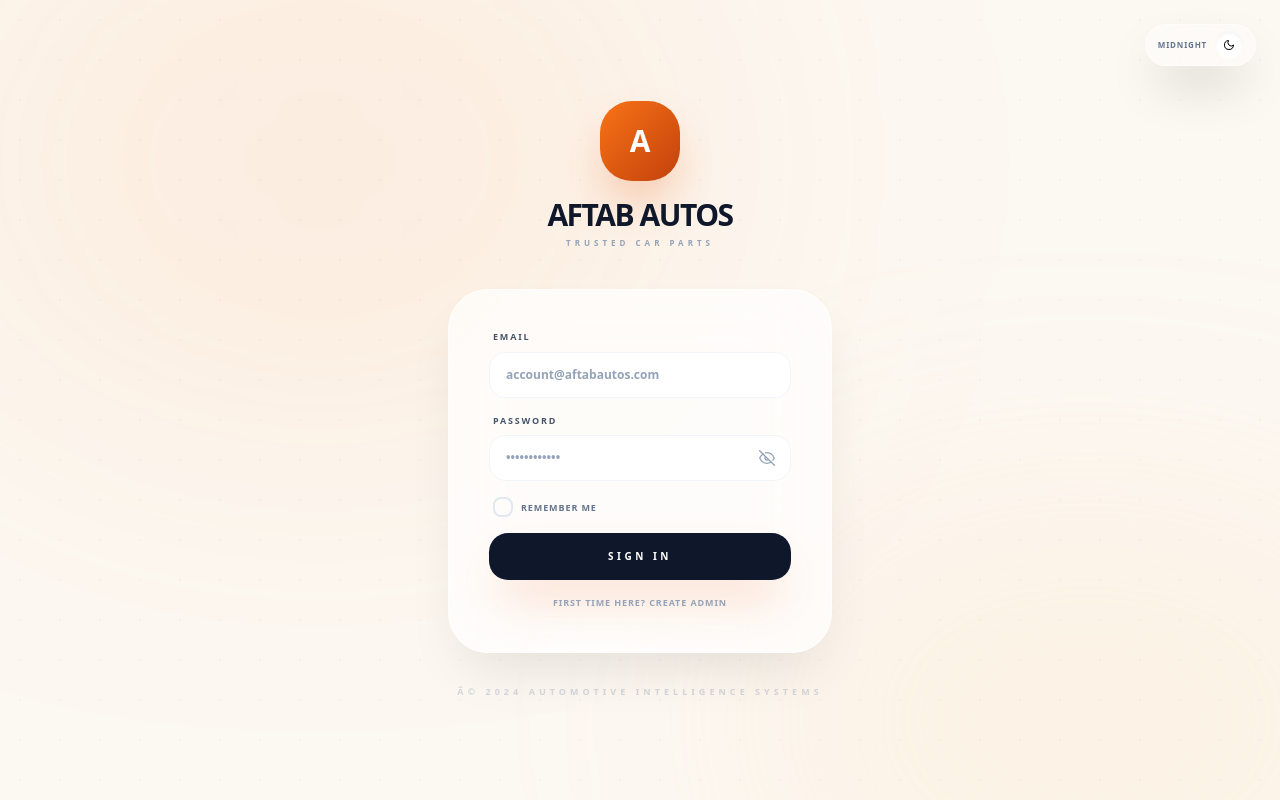
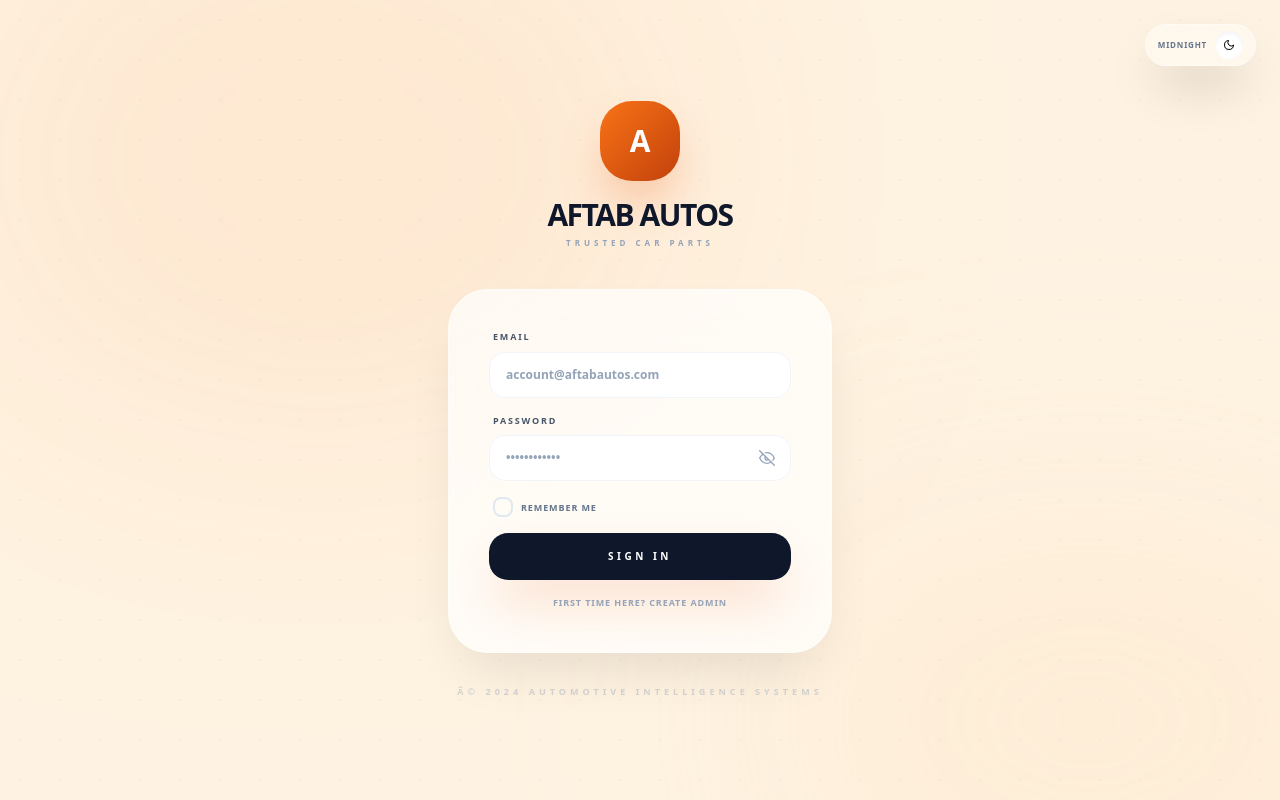
Before and after one commit to aftabjavedaj10-cpu/aftab-autos-erp-backend, a React app in the folder frontend/: page /login in a window 1280 px wide. Built offline with nearby package versions, Linux system fonts and the light colour scheme; the HTML template or start-up script is replaced by a standard one.

Commit message:
Set app background to FEF3E2

```diff
--- a/frontend/src/pages/AcceptInvite.tsx
+++ b/frontend/src/pages/AcceptInvite.tsx
@@ -88,7 +88,7 @@ const AcceptInvite: React.FC = () => {
   };
 
   return (
-    <div className="min-h-screen flex items-center justify-center bg-[#fcf8f2] dark:bg-[#020617] px-4">
+    <div className="min-h-screen flex items-center justify-center bg-[#FEF3E2] dark:bg-[#020617] px-4">
       <div className="w-full max-w-md bg-white/80 dark:bg-slate-900/80 backdrop-blur-2xl border border-white/60 dark:border-slate-800/60 rounded-[2rem] p-8">
         <h1 className="text-2xl font-black text-slate-900 dark:text-white uppercase tracking-tight">
           Activate Account
--- a/frontend/src/pages/Dashboard.tsx
+++ b/frontend/src/pages/Dashboard.tsx
@@ -220,7 +220,7 @@ const Dashboard: React.FC<DashboardProps> = ({ onLogout, isDarkMode, onThemeTogg
   }, []);
 
   return (
-    <div className="min-h-screen flex bg-[#fcf8f2] dark:bg-[#020617]">
+    <div className="min-h-screen flex bg-[#FEF3E2] dark:bg-[#020617]">
       <Sidebar
         activeTab={activeTab}
         onTabChange={setActiveTab}
--- a/frontend/src/pages/LoginPage.tsx
+++ b/frontend/src/pages/LoginPage.tsx
@@ -81,7 +81,7 @@ const LoginPage: React.FC<LoginPageProps> = ({ onLogin, isDarkMode, onThemeToggl
   };
 
   return (
-    <div className="min-h-screen flex items-center justify-center bg-[#fcf8f2] dark:bg-[#020617] px-4 transition-colors duration-1000 relative overflow-hidden font-sans">
+    <div className="min-h-screen flex items-center justify-center bg-[#FEF3E2] dark:bg-[#020617] px-4 transition-colors duration-1000 relative overflow-hidden font-sans">
       {adminToast && (
         <div className="absolute top-6 left-1/2 -translate-x-1/2 z-50 bg-emerald-600 text-white text-[8px] font-black uppercase tracking-widest px-6 py-3 rounded-2xl shadow-2xl">
           {adminToast}
--- a/frontend/src/pages/SignupPage.tsx
+++ b/frontend/src/pages/SignupPage.tsx
@@ -101,7 +101,7 @@ const SignupPage: React.FC<SignupPageProps> = ({
   };
 
   return (
-    <div className="min-h-screen flex items-center justify-center bg-[#fcf8f2] dark:bg-[#020617] px-4 transition-colors duration-1000 relative overflow-hidden font-sans">
+    <div className="min-h-screen flex items-center justify-center bg-[#FEF3E2] dark:bg-[#020617] px-4 transition-colors duration-1000 relative overflow-hidden font-sans">
       <button
         onClick={onThemeToggle}
         className="absolute top-6 right-6 z-50 flex items-center gap-2 px-3 py-1.5 bg-white/40 dark:bg-slate-900/40 backdrop-blur-xl border border-white/40 dark:border-slate-800/40 rounded-full shadow-2xl hover:bg-white/60 dark:hover:bg-slate-800/60 transition-all group"
```
